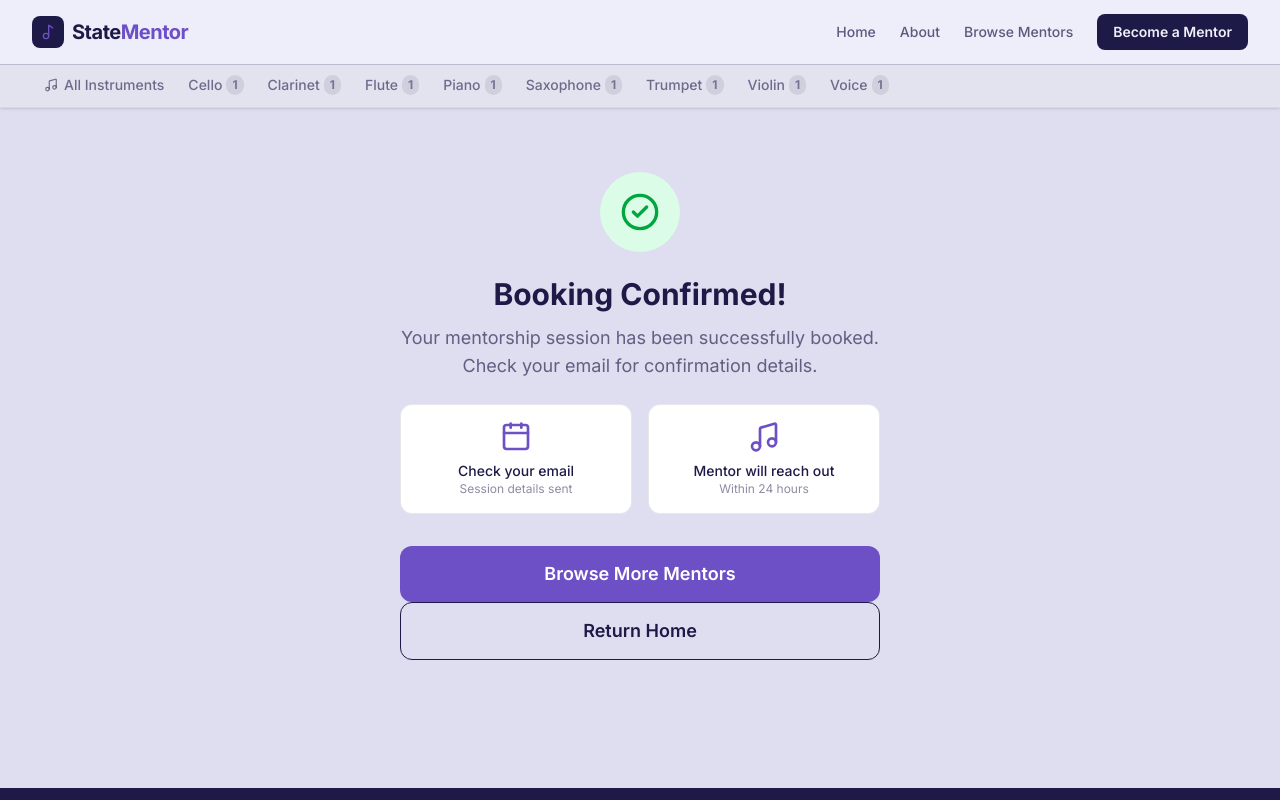
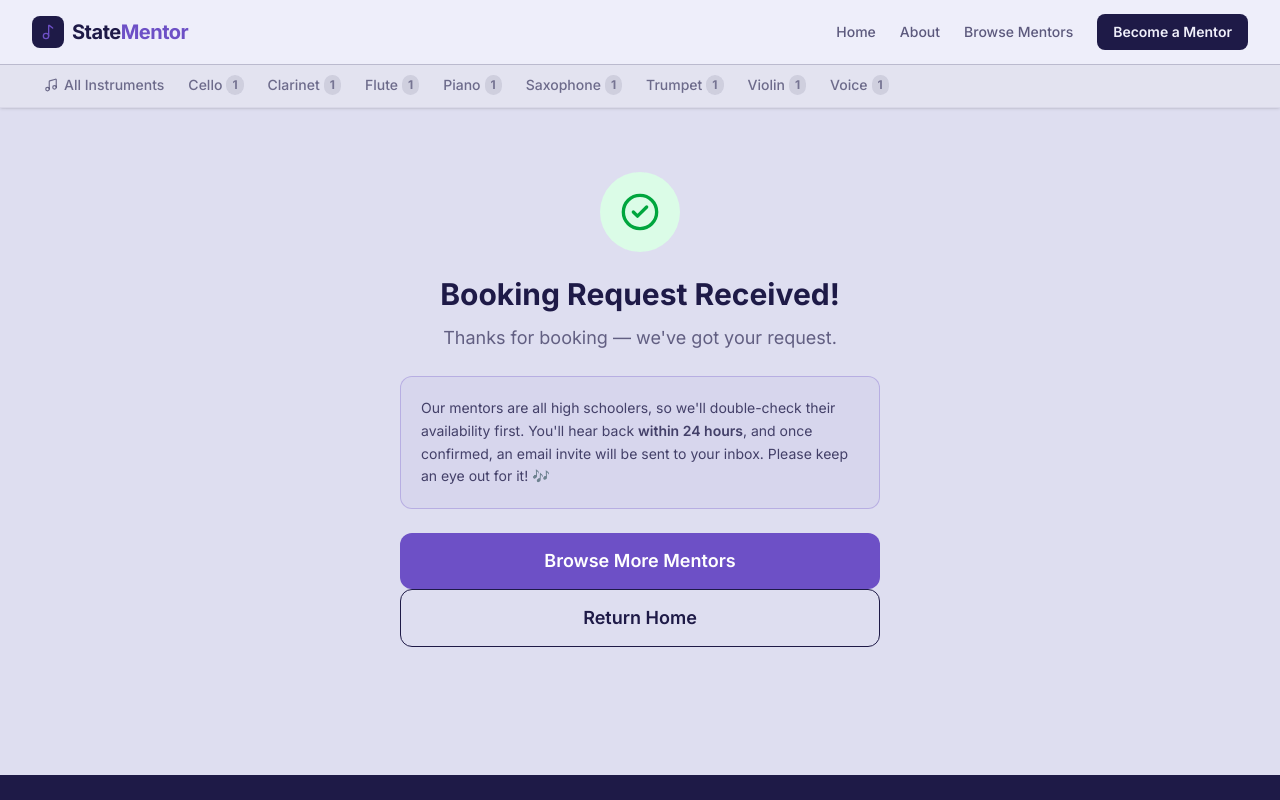
Before and after one commit to appsverseai-pro/Statementor, a Next.js app: page /confirmation in a window 1280 px wide. Shown: the top 800 px of the page. Built offline with nearby package versions, Linux system fonts and the light colour scheme; no server answers; a web font is replaced by a local one.

Commit message:
Clarify confirmation page: high-school mentors, 24h double-confirm, email invite to follow
Co-Authored-By: Claude Opus 4.8 <noreply@anthropic.com>
Claude-Session: https://claude.ai/code/session_01PZRW7D8hobAhtWf3wMPAAj

```diff
--- a/app/confirmation/page.tsx
+++ b/app/confirmation/page.tsx
@@ -1,6 +1,6 @@
 import type { Metadata } from 'next'
 import Link from 'next/link'
-import { CheckCircle2, Calendar, Music } from 'lucide-react'
+import { CheckCircle2 } from 'lucide-react'
 import Button from '@/components/ui/Button'
 
 export const metadata: Metadata = {
@@ -21,10 +21,19 @@ export default async function ConfirmationPage({ searchParams }: PageProps) {
           <CheckCircle2 className="h-10 w-10 text-green-600" />
         </div>
 
-        <h1 className="text-3xl font-bold text-navy mb-3">Booking Confirmed!</h1>
+        <h1 className="text-3xl font-bold text-navy mb-3">Booking Request Received!</h1>
         <p className="text-navy/65 text-lg mb-6">
-          Your mentorship session has been successfully booked. Check your email for confirmation details.
+          Thanks for booking — we&apos;ve got your request.
         </p>
+
+        <div className="rounded-xl border border-gold/30 bg-gold/5 p-5 mb-6 text-left">
+          <p className="text-sm text-navy/80 leading-relaxed">
+            Our mentors are all high schoolers, so we&apos;ll double-check their
+            availability first. You&apos;ll hear back <span className="font-semibold">within 24 hours</span>,
+            and once confirmed, an email invite will be sent to your inbox.
+            Please keep an eye out for it! 🎶
+          </p>
+        </div>
 
         {(bookingId || session_id) && (
           <div className="rounded-xl border border-navy/10 bg-white p-4 mb-6 text-left">
@@ -38,18 +47,6 @@ export default async function ConfirmationPage({ searchParams }: PageProps) {
           </div>
         )}
 
-        <div className="grid grid-cols-2 gap-4 mb-8">
-          <div className="rounded-xl border border-navy/10 bg-white p-4 text-center">
-            <Calendar className="h-8 w-8 text-gold mx-auto mb-2" />
-            <p className="text-sm font-medium text-navy">Check your email</p>
-            <p className="text-xs text-navy/50">Session details sent</p>
-          </div>
-          <div className="rounded-xl border border-navy/10 bg-white p-4 text-center">
-            <Music className="h-8 w-8 text-gold mx-auto mb-2" />
-            <p className="text-sm font-medium text-navy">Mentor will reach out</p>
-            <p className="text-xs text-navy/50">Within 24 hours</p>
-          </div>
-        </div>
 
         <div className="space-y-3">
           <Link href="/mentors">
```
